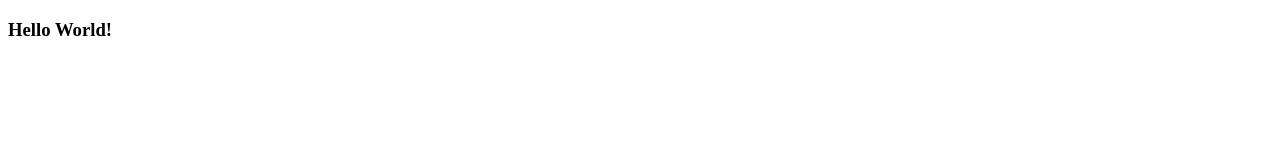
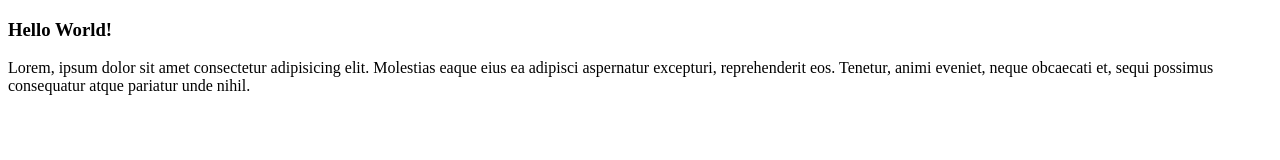
Before and after one commit to aminulislam92/second-website, a plain HTML site: page index.html in a window 1280 px wide. Drawn offline with Linux system fonts and the light colour scheme.

Commit message:
p tag added

```diff
--- a/index.html
+++ b/index.html
@@ -9,5 +9,8 @@
     <h3>
         Hello World!
     </h3>
+    <p>
+        Lorem, ipsum dolor sit amet consectetur adipisicing elit. Molestias eaque eius ea adipisci aspernatur excepturi, reprehenderit eos. Tenetur, animi eveniet, neque obcaecati et, sequi possimus consequatur atque pariatur unde nihil.
+    </p>
 </body>
 </html>
```
